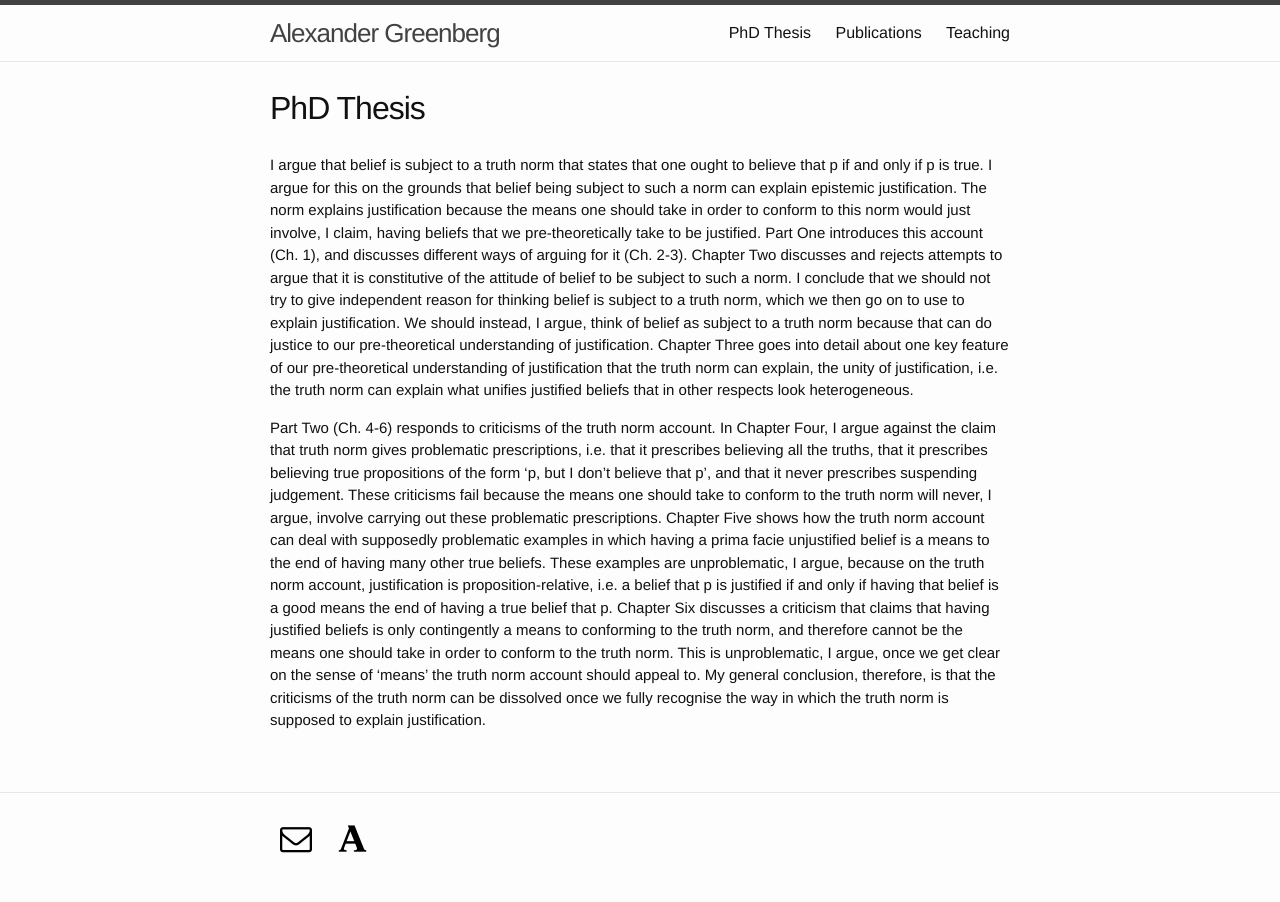
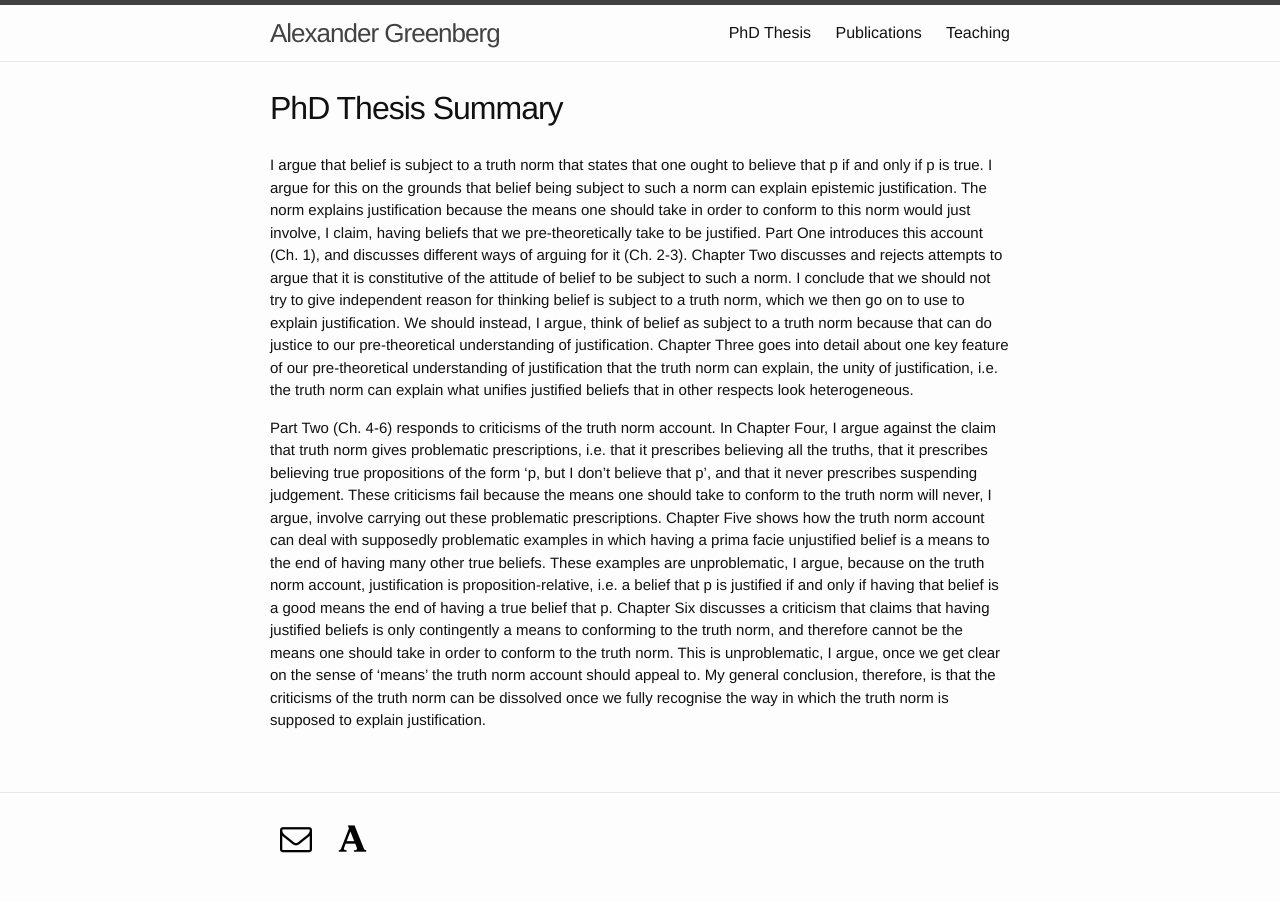
Before and after one commit to alexandergreenberg/alexandergreenberg.github.io, a Jekyll site: the page built from 01_PhD Thesis.md, in a window 1280 px wide. Built offline with Jekyll 4.4.1, drawn with Linux system fonts in a browser that asks for light colours; some web fonts are replaced.

Commit message:
Slightly more complicated titles

```diff
--- a/_layouts/page.html
+++ b/_layouts/page.html
@@ -4,7 +4,7 @@ layout: default
 <article class="post">
 
   <header class="post-header">
-    <h1 class="post-title">{{ page.title }}</h1>
+    <h1 class="post-title">{{ page.title }}{% if page.title == "Teaching" %} Materials{% endif %}{% if page.title == "PhD Thesis" %} Summary{% endif %}</h1>
   </header>
 
   <div class="post-content">
```
